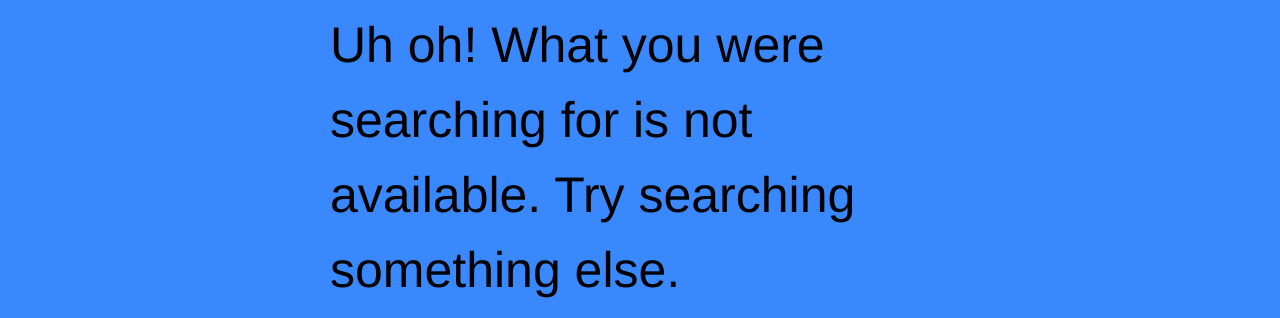
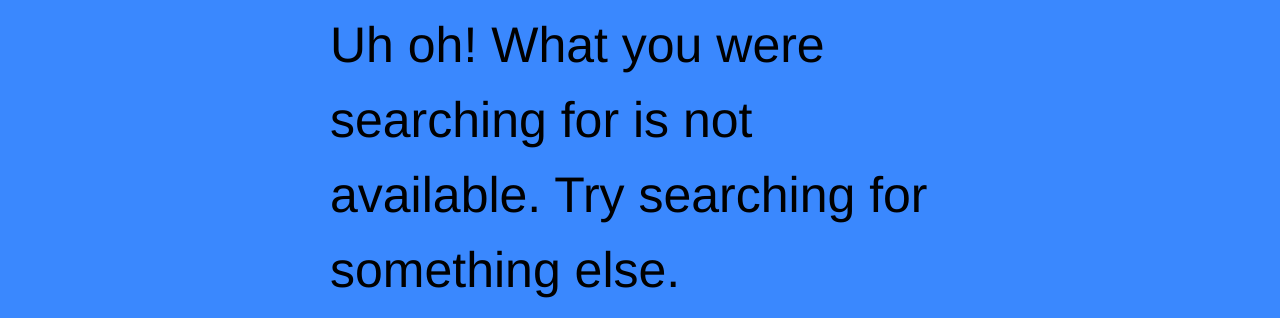
Before and after one commit to theor-2006/Flatiron-Field-Trip-Starter-Code, a website built with Vite: page index.html in a window 1280 px wide. Shown: the part 1018-1336 px from the top of the page. Built offline with nearby package versions, Linux system fonts and the light colour scheme.

```diff
--- a/index.html
+++ b/index.html
@@ -28,7 +28,7 @@
     <div class="uhOhText">
     <!--  Insert your code below here -->
 
-      Uh oh! What you were searching for is not available. Try searching something else.
+      Uh oh! What you were searching for is not available. Try searching for something else.
     <!--  Insert your code above here -->
     </div>
   </main>
```
